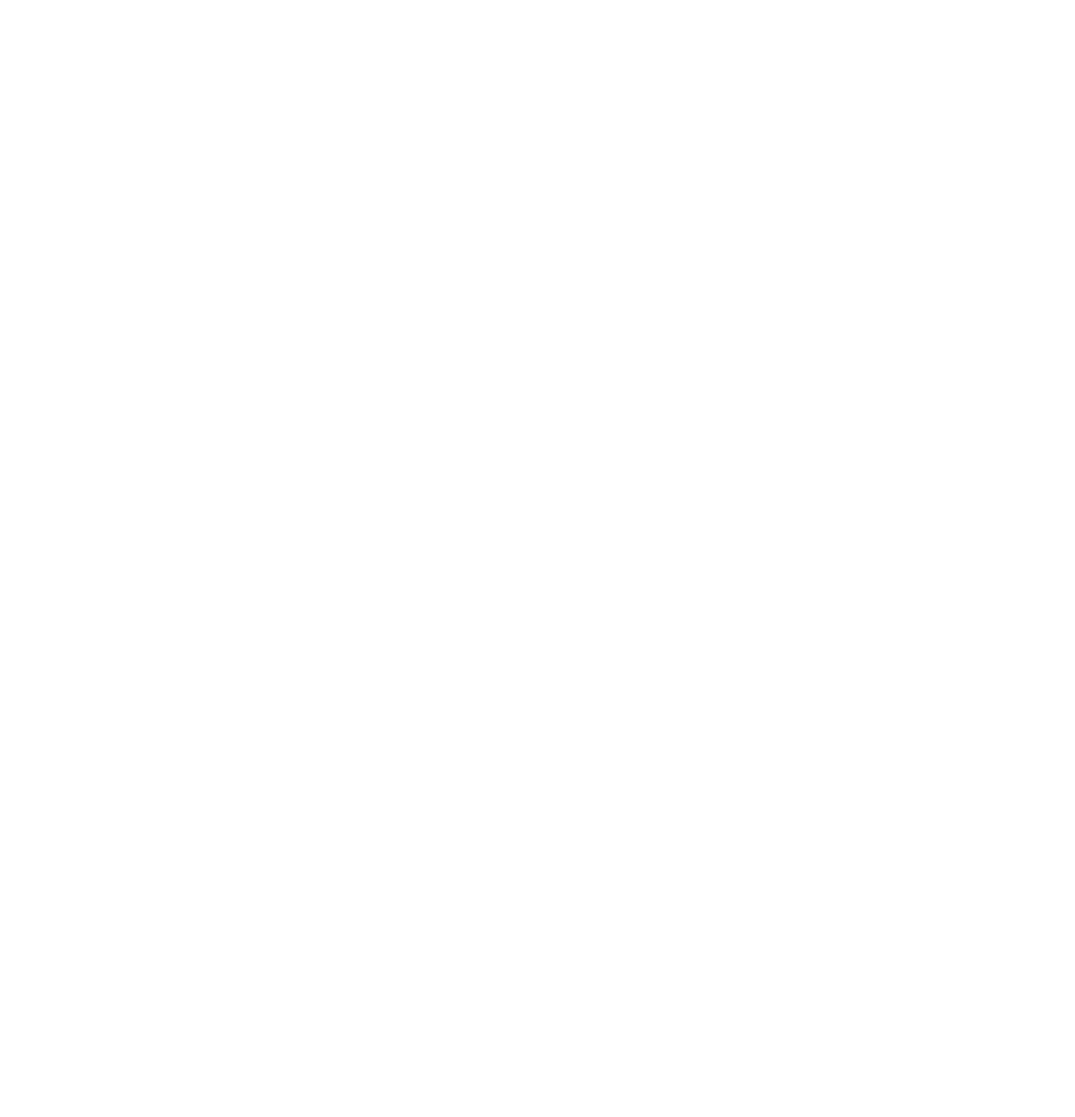
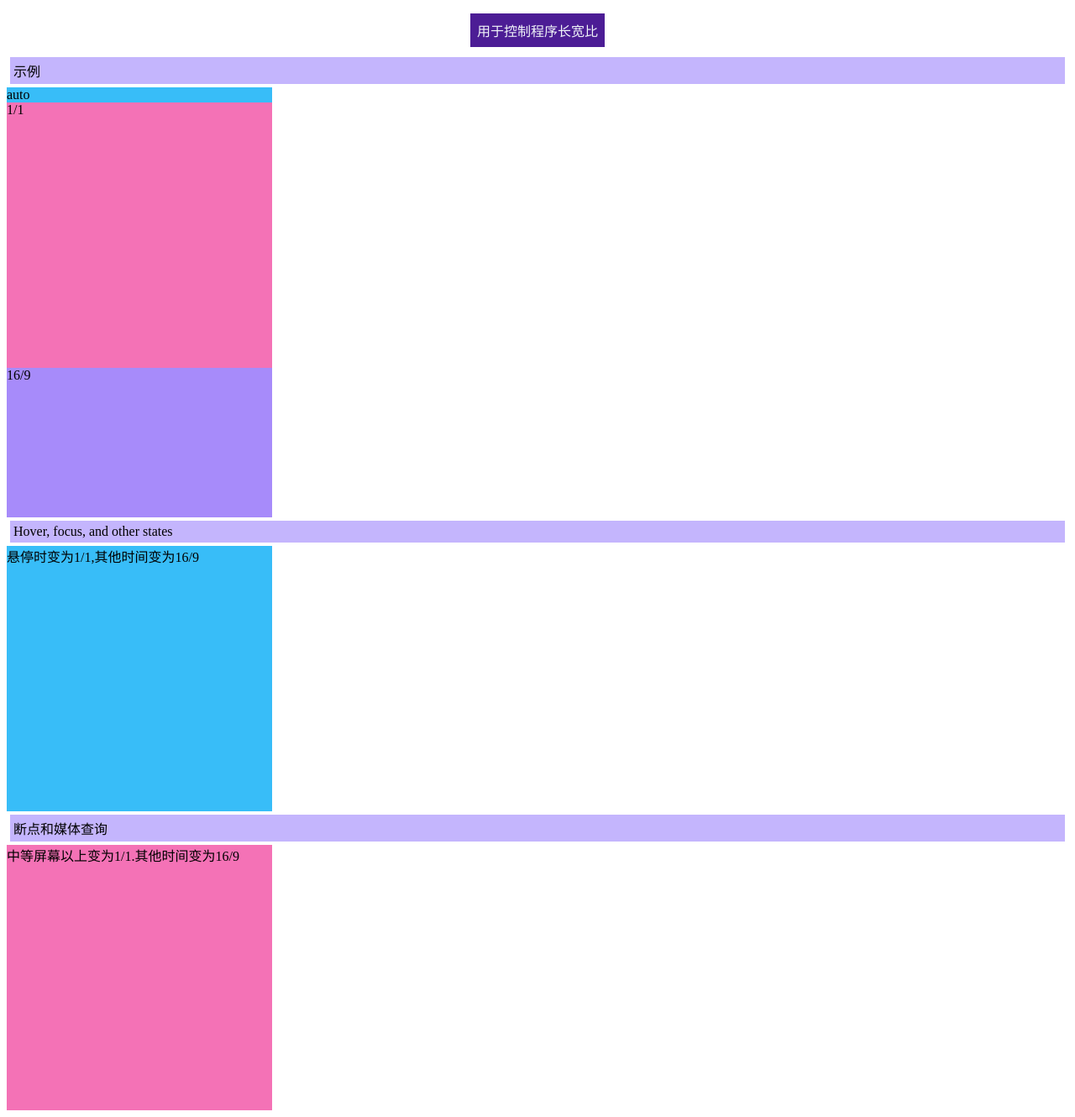
Before and after one commit to yuayuz/tailwindcss-learning, a Vue app: page /AspectRatio in a window 1280 px wide. Before the commit this address had no page. Shown: the whole page at 84% size. Before the commit the page ends 800 px from the top, so only its background shows below. Built offline with nearby package versions, Linux system fonts and the light colour scheme.

Commit message:
add `AspectRatio`

```diff
--- a/src/router/index.ts
+++ b/src/router/index.ts
@@ -5,6 +5,7 @@ import PseudoElements from '@/views/coreConcepts/PseudoElements.vue'
 import MediaAndFeatureQueries from '@/views/coreConcepts/MediaAndFeatureQueries.vue'
 import AttributeSelectors from '@/views/coreConcepts/AttributeSelectors.vue'
 import ResponsiveDesign from '@/views/coreConcepts/ResponsiveDesign.vue'
+import AspectRatio from '@/views/layout/AspectRatio.vue'
 
 const router = createRouter({
   history: createWebHistory(import.meta.env.BASE_URL),
@@ -38,6 +39,11 @@ const router = createRouter({
       path: '/ResponsiveDesign ',
       name: 'ResponsiveDesign',
       component: ResponsiveDesign
+    },
+    {
+      path: '/AspectRatio',
+      name: 'AspectRatio',
+      component: AspectRatio
     }
   ]
 })
--- a/src/views/Home.vue
+++ b/src/views/Home.vue
@@ -41,8 +41,14 @@ const handleRouter = function (page: string) {
   >
     ResponsiveDesign
   </button>
+  <h2 class="m-1 bg-violet-300 p-1">AspectRatio</h2>
+  <button
+    @click="handleRouter('AspectRatio')"
+    class="rounded-full bg-violet-500 text-slate-50 hover:bg-violet-800"
+  >
+    AspectRatio
+  </button>
 </template>
-
 <style scoped>
 @import 'tailwindcss/tailwind.css';
 </style>
--- /dev/null
+++ b/src/views/layout/AspectRatio.vue
@@ -0,0 +1,42 @@
+<script setup lang="ts"></script>
+
+<template>
+  <!-- 用于控制程序长宽比 -->
+  <header class="flex w-full items-center justify-center">
+    <h1 class="m-2 bg-violet-900 p-2 text-slate-100">用于控制程序长宽比</h1>
+  </header>
+
+  <!--
+      类             特性
+  aspect-auto	  aspect-ratio: auto;
+  aspect-square	aspect-ratio: 1 / 1;
+  aspect-video	aspect-ratio: 16 / 9;
+  -->
+  <p class="m-1 bg-violet-300 p-1">示例</p>
+  <div class="aspect-auto w-1/4 bg-sky-400">auto</div>
+  <div class="aspect-square w-1/4 bg-pink-400">1/1</div>
+  <div class="aspect-video w-1/4 bg-violet-400">16/9</div>
+
+  <p class="m-1 bg-violet-300 p-1">Hover, focus, and other states</p>
+  <!--
+  Tailwind 允许使用变体修饰符在不同状态下有条件地应用实用程序类。
+  例如，使用 hover:aspect-square 仅在悬停时应用 aspect-square 实用程序。
+  -->
+  <div class="aspect-square w-1/4 bg-sky-400 hover:aspect-video">
+    悬停时变为1/1,其他时间变为16/9
+  </div>
+
+  <p class="m-1 bg-violet-300 p-1">断点和媒体查询</p>
+  <!--
+  断点和媒体查询
+  还可以使用变体修饰符来定位媒体查询，例如响应式断点、暗模式、首选减少运动等。
+  例如，使用仅在中等屏幕尺寸及以上时 md:aspect-square 应用该 aspect-square 实用程序。
+  -->
+  <div class="aspect-video w-1/4 bg-pink-400 md:aspect-square">
+    中等屏幕以上变为1/1.其他时间变为16/9
+  </div>
+</template>
+
+<style scoped>
+@import 'tailwindcss/tailwind.css';
+</style>
```
